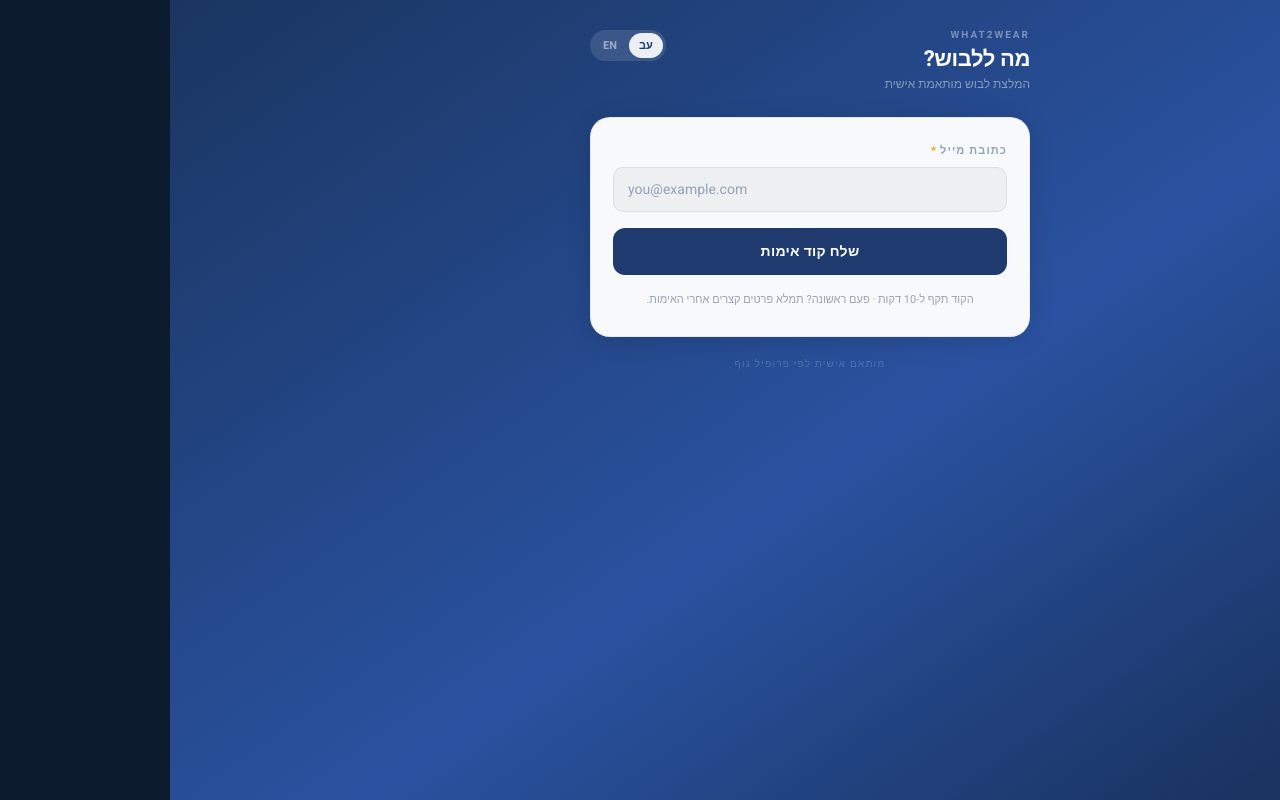
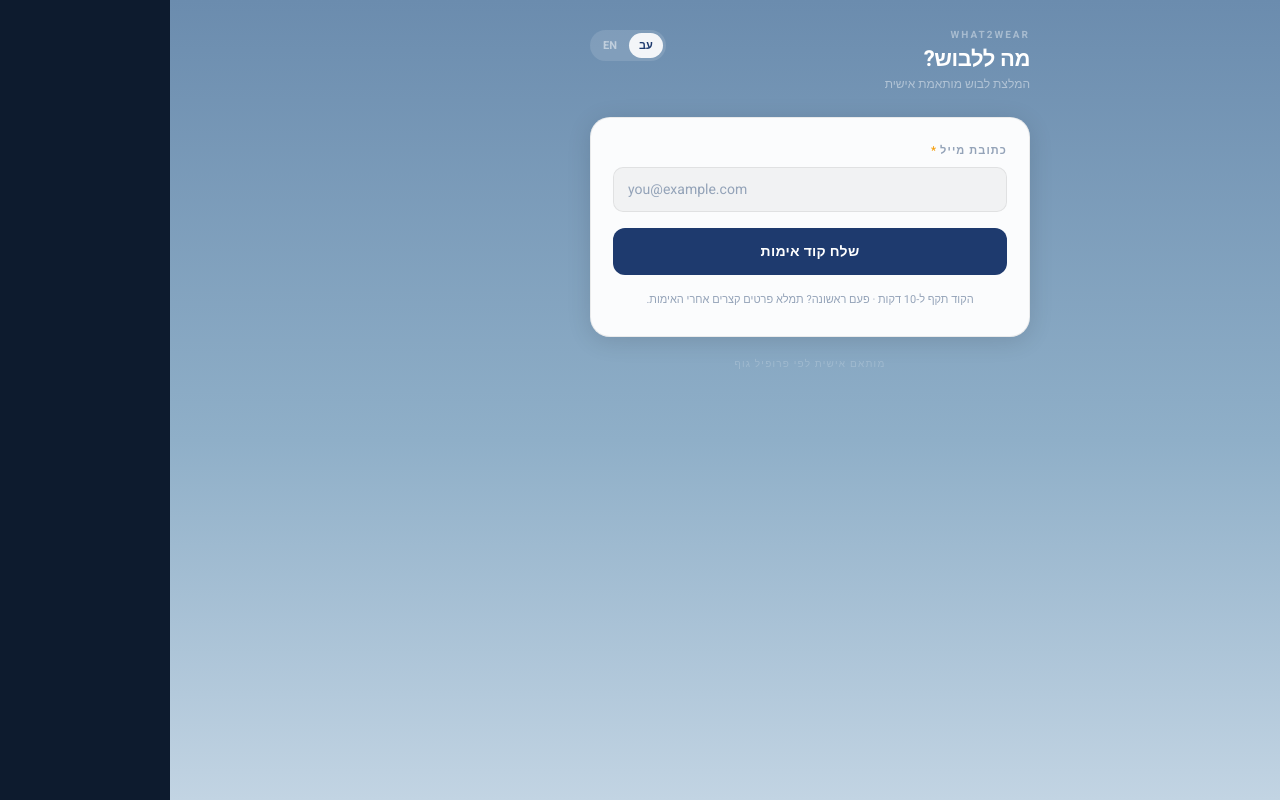
Before and after one commit to Zewize/whether, a Next.js app: page / in a window 1280 px wide. Built offline with nearby package versions, Linux system fonts and the light colour scheme.

Commit message:
Dynamic sky gradient as full-screen background based on feel temp

```diff
--- a/app/page.tsx
+++ b/app/page.tsx
@@ -353,8 +353,8 @@ type WeatherResult = {
 };
 
 // ─── RESULT CARD ──────────────────────────────────────────────────────────────
-function ResultCard({ result, onChangCity, lang, email, onRateSubmit }: {
-  result:WeatherResult; onChangCity:()=>void; lang:Lang; email:string; onRateSubmit:(d:"today"|"tomorrow",r:number)=>void;
+function ResultCard({ result, onChangCity, lang, email, onRateSubmit, onSkyChange }: {
+  result:WeatherResult; onChangCity:()=>void; lang:Lang; email:string; onRateSubmit:(d:"today"|"tomorrow",r:number)=>void; onSkyChange:(sky:SkyTheme)=>void;
 }) {
   const t=TR[lang];
   const [activeDay,setActiveDay]=useState<"today"|"tomorrow">("today");
@@ -366,6 +366,8 @@ function ResultCard({ result, onChangCity, lang, email, onRateSubmit }: {
   const feel=activeDay==="today"?result.todayFeel:result.tomorrowFeel;
   const dateStr=activeDay==="today"?result.todayDateStr:result.tomorrowDateStr;
   const sky=getSkyTheme(feel);
+
+  useEffect(()=>{ onSkyChange(sky); },[feel]);
   const clothing=getClothingItems(feel);
 
   async function submitRating(v:number) {
@@ -548,6 +550,7 @@ export default function App() {
   const [locLoading,setLocLoading]=useState(false);
   const [sideMenuOpen,setSideMenuOpen]=useState(false);
   const [changingCity,setChangingCity]=useState(false);
+  const [activeSky,setActiveSky]=useState<SkyTheme>(getSkyTheme(20));
 
   const setF=(k:string)=>(v:string)=>{setForm(f=>({...f,[k]:v}));setErrors(e=>({...e,[k]:""}));setGlobalError("");};
 
@@ -634,8 +637,10 @@ export default function App() {
       const now=new Date(); const tom=new Date(); tom.setDate(tom.getDate()+1);
       const loc=lang==="he"?"he-IL":"en-US";
       const opts:Intl.DateTimeFormatOptions={weekday:"long",day:"numeric",month:"long"};
+      const todayFeel=weather.today.avg+offset;
+      setActiveSky(getSkyTheme(todayFeel));
       setResult({ today:{...weather.today}, tomorrow:{...weather.tomorrow}, cityHe:weather.cityHe,
-        todayFeel:weather.today.avg+offset, tomorrowFeel:weather.tomorrow.avg+offset,
+        todayFeel, tomorrowFeel:weather.tomorrow.avg+offset,
         todayDateStr:now.toLocaleDateString(loc,opts), tomorrowDateStr:tom.toLocaleDateString(loc,opts) });
     }catch(e:unknown){setGlobalError(e instanceof Error?e.message:t.weatherError);}
     finally{setLoading(false);setLoadingMsg("");}
@@ -664,7 +669,8 @@ export default function App() {
 
   return (
     <div dir={isRtl?"rtl":"ltr"} style={{ minHeight:"100vh", fontFamily:"'Heebo', sans-serif",
-      background:"linear-gradient(145deg, #1a3560 0%, #2a52a0 55%, #162c52 100%)",
+      background:`linear-gradient(180deg, ${activeSky.sky1} 0%, ${activeSky.sky2} 55%, ${activeSky.sky3} 100%)`,
+      transition:"background 1.5s ease",
       display:"flex", alignItems:"flex-start", justifyContent:"center", padding:"28px 16px 56px" }}>
       <style>{`
         @keyframes fadeUp{from{opacity:0;transform:translateY(16px)}to{opacity:1;transform:translateY(0)}}
@@ -802,7 +808,7 @@ export default function App() {
         {/* ── WEATHER ── */}
         {view==="weather"&&profile&&(
           result ? (
-            <ResultCard result={result} onChangCity={()=>{setResult(null);setGlobalError("");setChangingCity(true);}} lang={lang} email={email} onRateSubmit={()=>{}}/>
+            <ResultCard result={result} onChangCity={()=>{setResult(null);setGlobalError("");setChangingCity(true);setActiveSky(getSkyTheme(20));}} lang={lang} email={email} onRateSubmit={()=>{}} onSkyChange={setActiveSky}/>
           ) : loading ? LoadingCard
           : changingCity ? (
             <Card>
```
